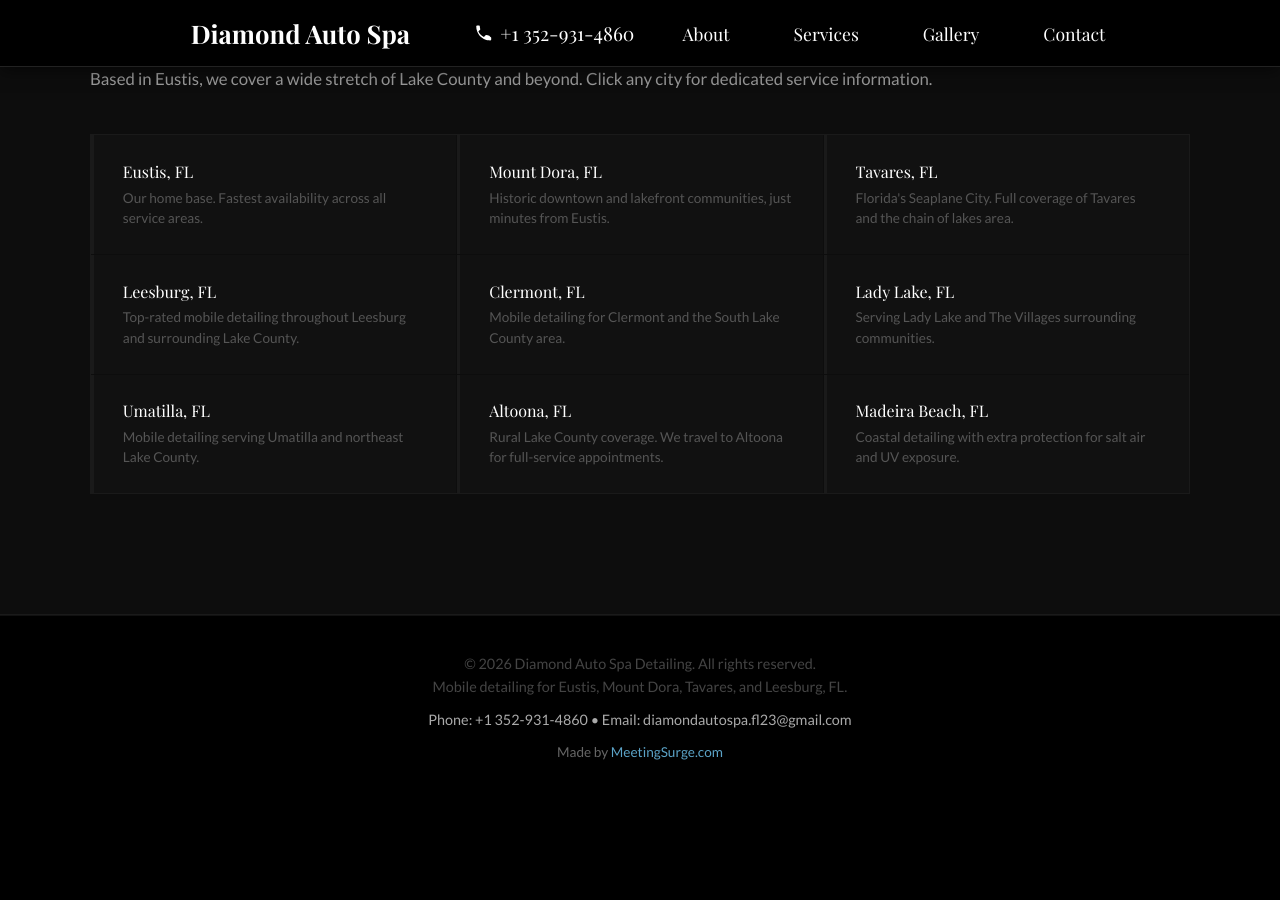
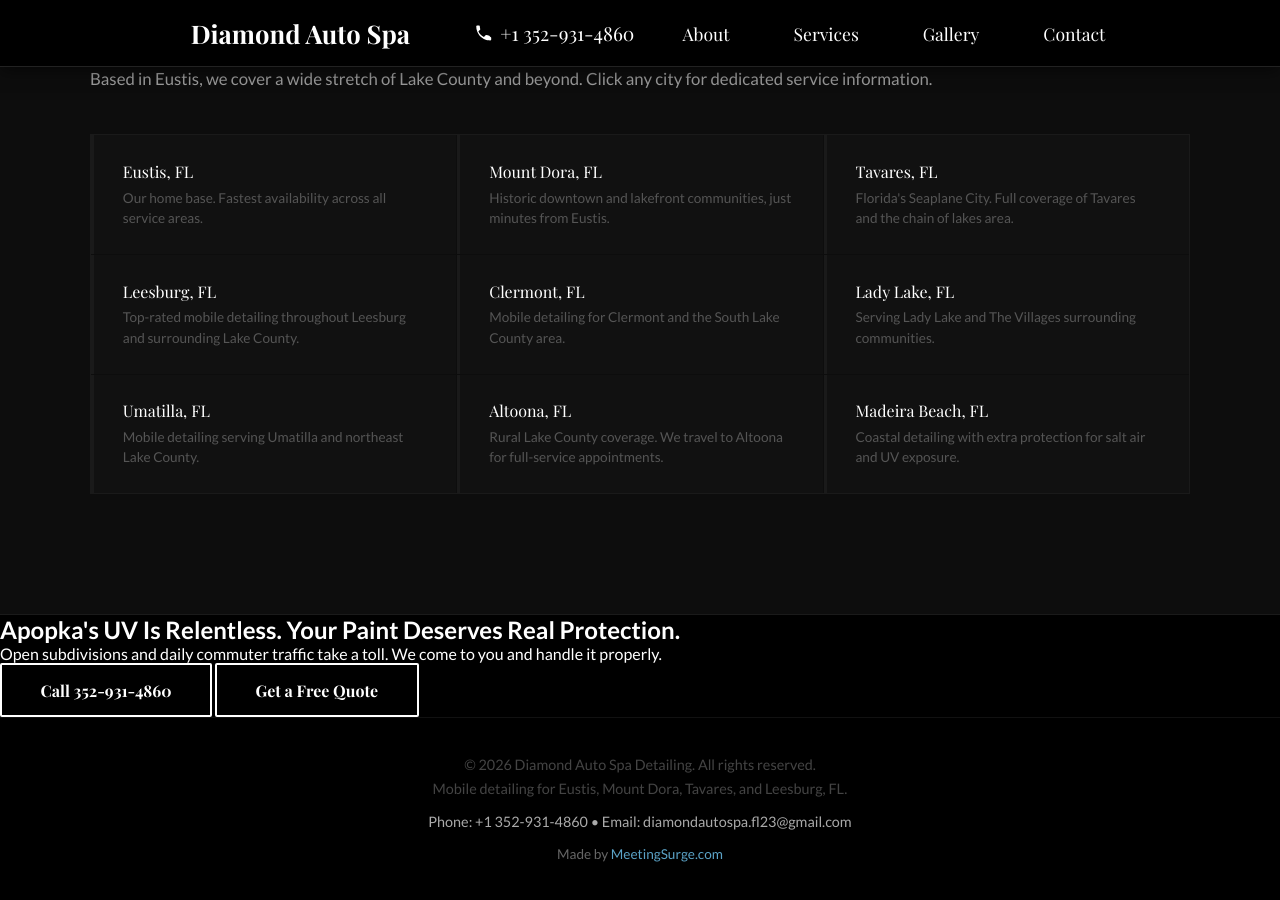
Before and after one commit to JamesBrownR/Diamond-Auto-Spa-Detailing, a Jekyll site: the page built from service-area/apopka-fl/index.html, in a window 1280 px wide and 900 px high, scrolled down 5063 px. Built offline with Jekyll 4.4.1, drawn with Linux system fonts in a browser that asks for light colours; some web fonts are replaced; before the commit the page ends 5861 px from its top, so only the background shows below that.

Commit message:
Update index.html

```diff
--- a/service-area/apopka-fl/index.html
+++ b/service-area/apopka-fl/index.html
@@ -329,3 +329,9 @@
         </div>
     </div>
 </section>
+<div class="footer-cta-band">
+    <h2>Apopka's UV Is Relentless. Your Paint Deserves Real Protection.</h2>
+    <p>Open subdivisions and daily commuter traffic take a toll. We come to you and handle it properly.</p>
+    <a href="tel:+13529314860" class="cta-bbutton">Call 352-931-4860</a>
+    <a href="/#contact" class="cta-bbutton">Get a Free Quote</a>
+</div>
```
